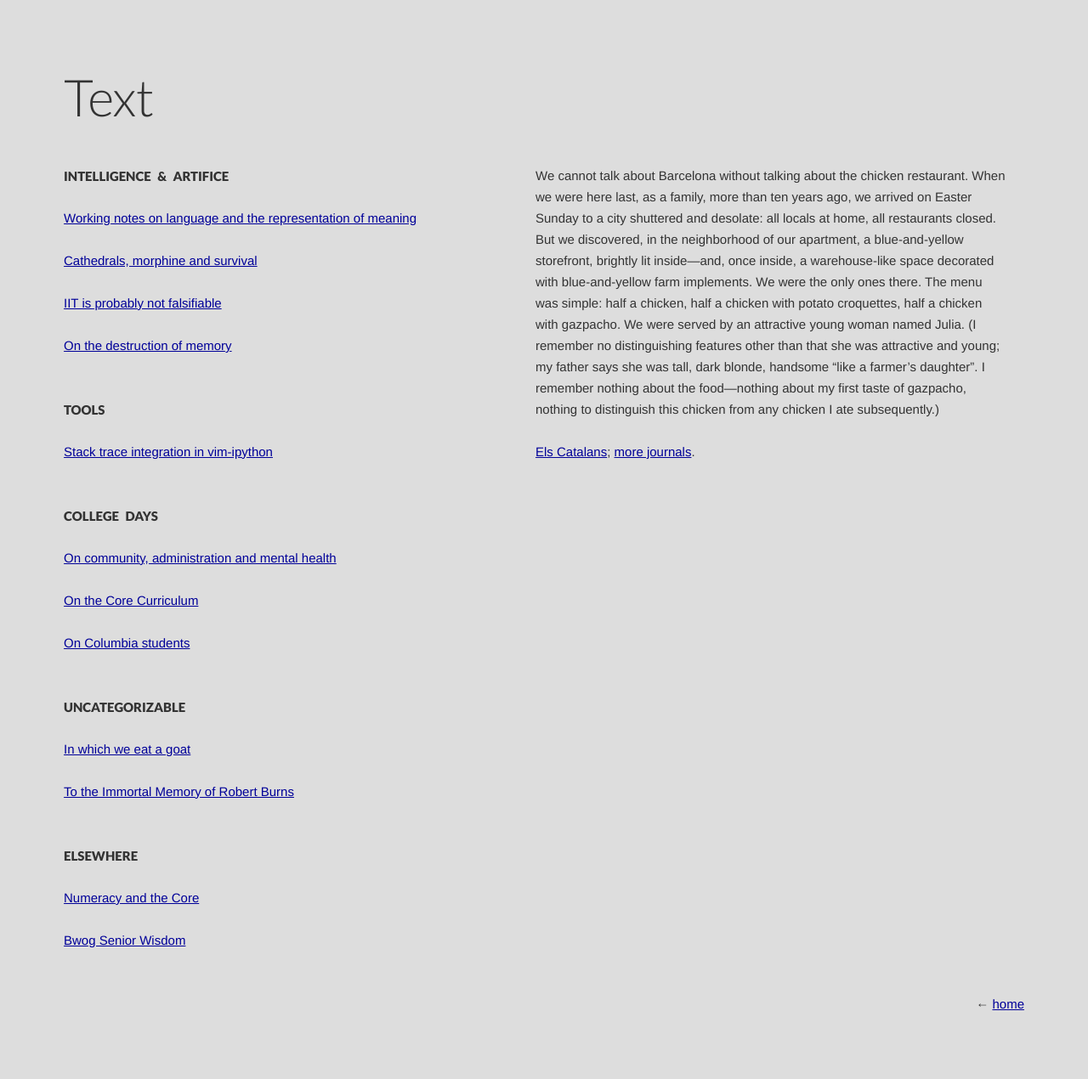
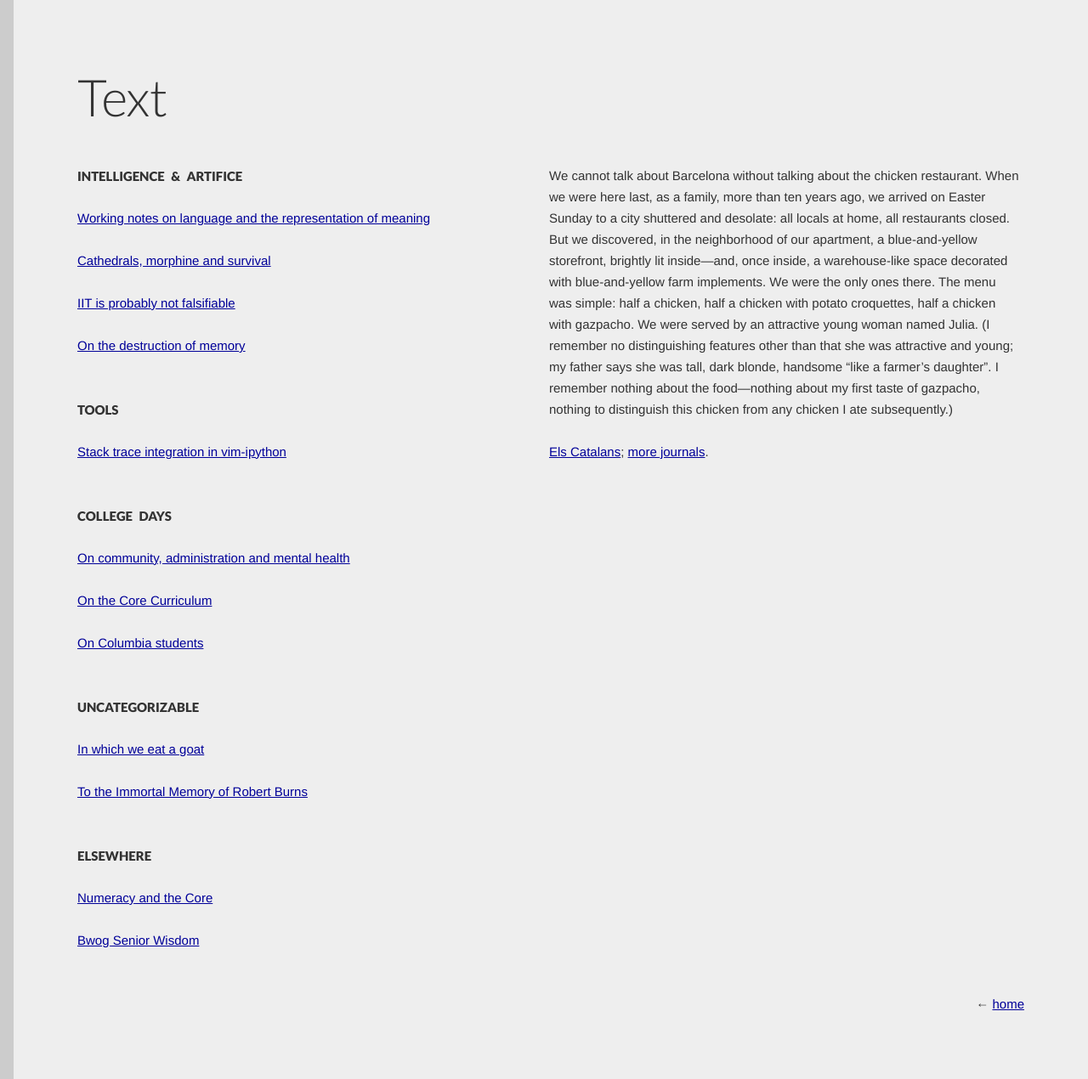
Before and after one commit to jacobandreas/writing, a Jekyll site: the page built from index.html, in a window 1280 px wide. Shown: the whole page at 85% size. Built offline with Jekyll 4.4.1, drawn with Linux system fonts in a browser that asks for light colours; nearby versions of some CDN libraries.

Commit message:
background

```diff
--- a/_layouts/essay.html
+++ b/_layouts/essay.html
@@ -42,6 +42,7 @@
       })();
     </script>
     <style type='text/css'>
+      html { border-left: 1em solid #ccc; }
       body { background: #eee }
     </style>
   </head>
--- a/_layouts/index.html
+++ b/_layouts/index.html
@@ -26,7 +26,8 @@
       })();
     </script>
     <style type='text/css'>
-      body { background: #ddd }
+      html { border-left: 1em solid #ccc; }
+      body { background: #eee }
     </style>
   </head>
   <body class='columns'>
--- a/css/style.css
+++ b/css/style.css
@@ -8,9 +8,9 @@
 /* page structure */
 
 html {
-  border-style: solid;
+  /*border-style: solid;
   border-color: #333;
-  border-width: 0;
+  border-width: 0;*/
 }
 
 body {
```
